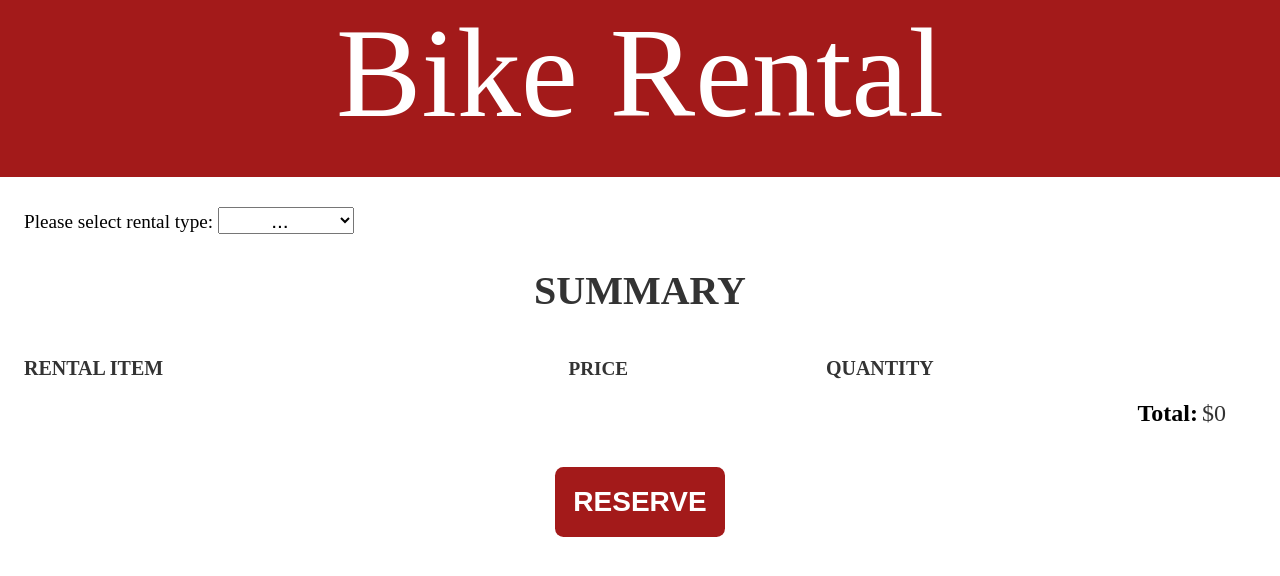
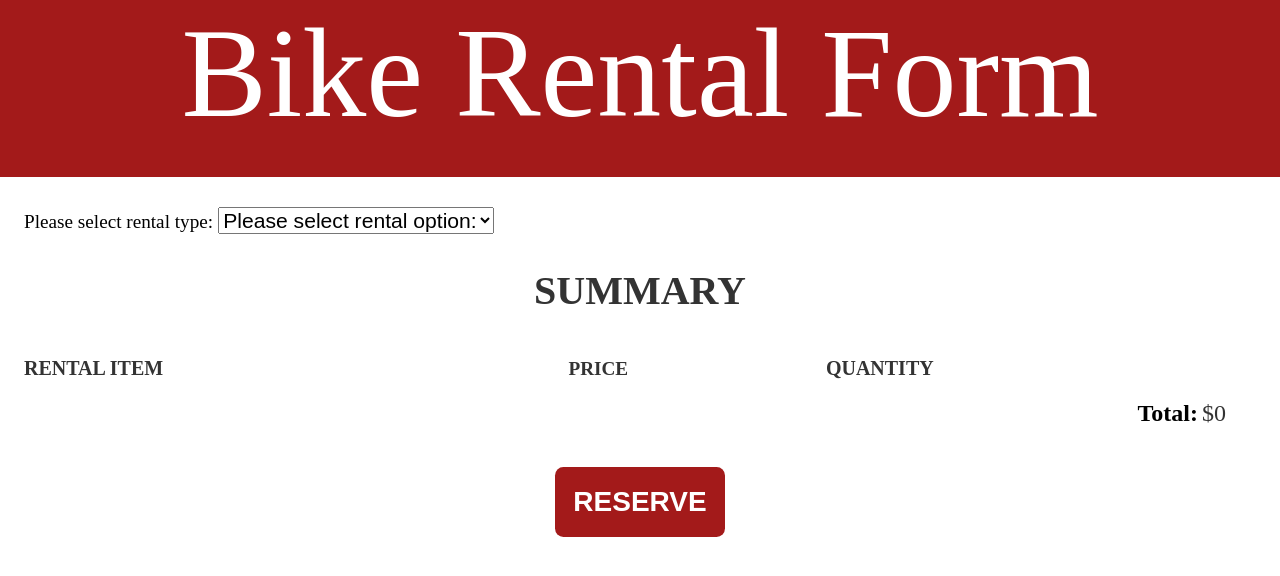
Before and after one commit to katrinrodkina/bike-checkout, a plain HTML site: page index.html in a window 1280 px wide. Drawn offline with Linux system fonts and the light colour scheme.

Commit message:
touch ups

```diff
--- a/index.html
+++ b/index.html
@@ -9,14 +9,14 @@
 
   <body>
     <header class="main-header">
-      <h1 class="header-text">Bike Rental</h1>
+      <h1 class="header-text">Bike Rental Form</h1>
     </header>
 
     <div>
         <section class="container content-section" >
             <div id='selectTypeText'> Please select rental type:
                 <select id='selectType'>
-                        <option value="none">...</option>
+                        <option value="none">Please select rental option:</option>
                         <option value="bikes">Bikes</option>
                         <option value="accessories">Accessories</option>
                         <option value="addons">Addons</option>
```
